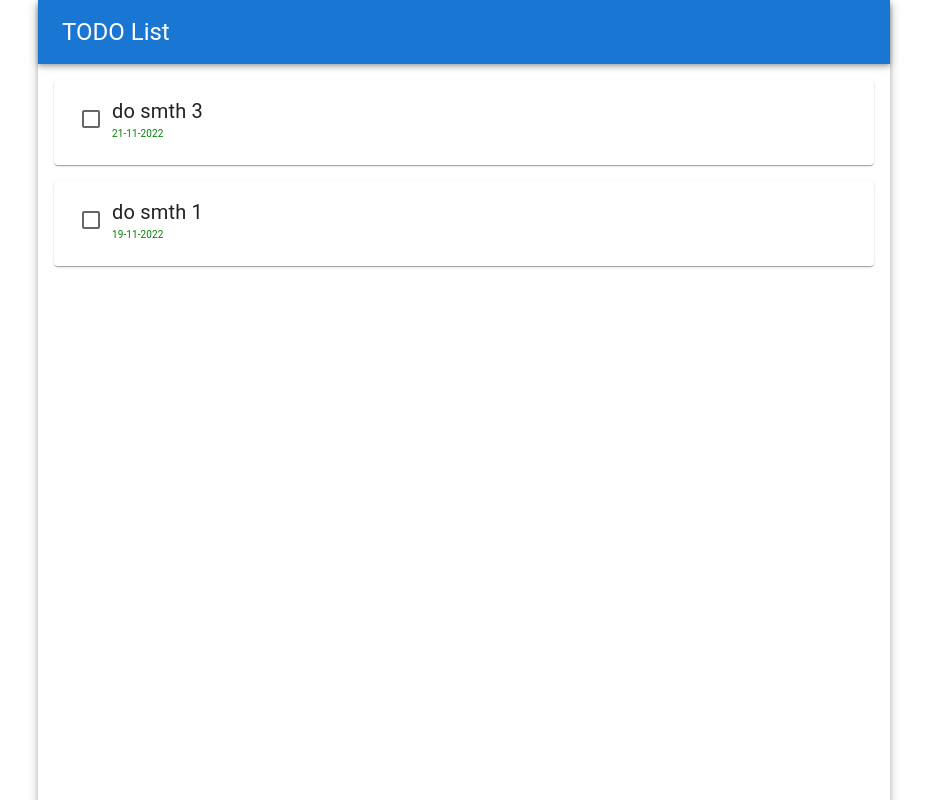
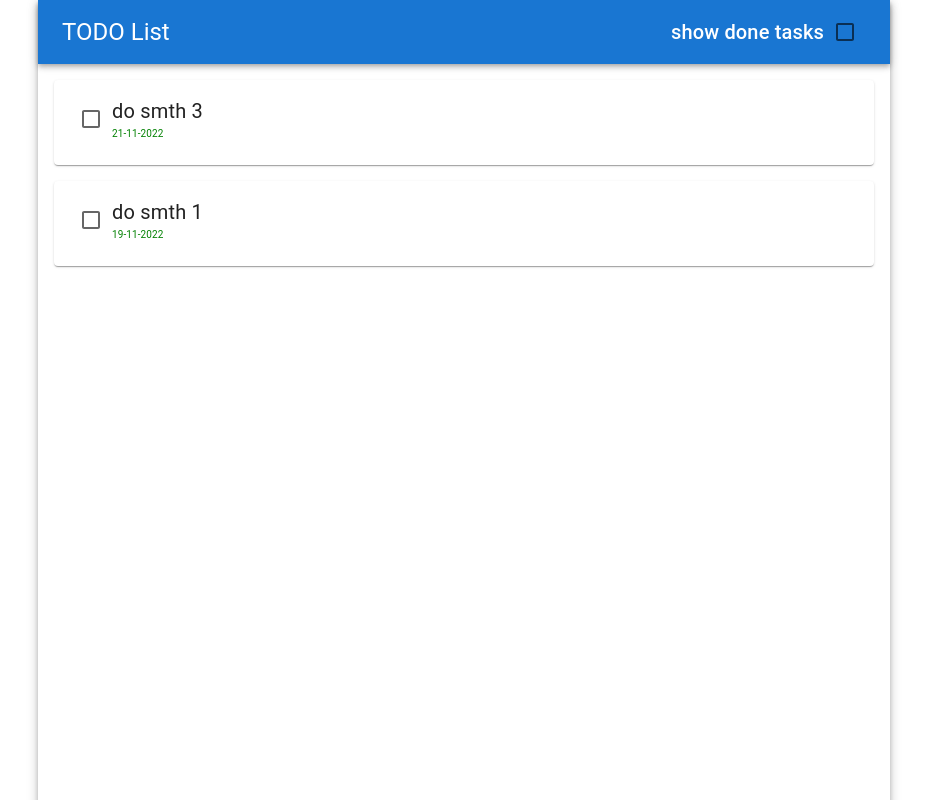
Before and after one commit to alexyasinsky/Portfolio-05.TODO-List-React, a React (Create React App) app: page / in a window 1280 px wide. Shown: the top 800 px of the page, without its empty margins (176-1103 px from the left). Built offline with nearby package versions, Linux system fonts and the light colour scheme.

Commit message:
showing done tasks added

```diff
--- a/src/App.js
+++ b/src/App.js
@@ -1,4 +1,4 @@
-import {AppBar, Container, Grid, Paper, Toolbar, Typography} from '@mui/material';
+import {Container, Grid, Paper} from '@mui/material';
 
 import './App.scss';
 
@@ -8,7 +8,8 @@ import TaskForm from "./components/TaskForm/TaskForm";
 import {useDispatch, useSelector} from "react-redux";
 import {selectShowTaskForm} from "./store/taskForm/selectors";
 import {clearCurrentTask, setFormCase, toggleShowTaskForm} from "./store/taskForm/actions";
-import {useCallback} from "react";
+import {useCallback, useState} from "react";
+import MyHeader from "./components/MyHeader/MyHeader";
 
 
 function App() {
@@ -16,34 +17,25 @@ function App() {
   const showTaskForm = useSelector(selectShowTaskForm);
 
   const dispatch = useDispatch();
+
   const showTaskFormButtonHandler = useCallback(()=> {
     dispatch(clearCurrentTask());
     dispatch(setFormCase('add'));
     dispatch(toggleShowTaskForm());
   }, [dispatch]);
 
+  const [isDoneTasksShown, setDoneTasksShown] = useState(false);
+
   return (
     <Container maxWidth="md" className='app'>
       <Paper elevation={5}>
         <Grid container direction='column'>
           <Grid item>
-            <header>
-              <AppBar position="static">
-                <Toolbar>
-                  <Typography
-                    variant="h5"
-                    noWrap
-                    component="h5"
-                  >
-                    TODO List
-                  </Typography>
-                </Toolbar>
-              </AppBar>
-            </header>
+            <MyHeader isDoneTasksShown={isDoneTasksShown} setDoneTasksShown={setDoneTasksShown}/>
           </Grid>
           <Grid item position='relative'>
               <main>
-                <TaskList/>
+                <TaskList isDoneTasksShown={isDoneTasksShown}/>
                 {showTaskForm ?
                   <TaskForm/>
                   :
--- /dev/null
+++ b/src/components/MyHeader/MyHeader.js
@@ -0,0 +1,36 @@
+import {AppBar, Box, Checkbox, Toolbar, Typography} from "@mui/material";
+import './MyHeader.scss'
+
+export default function MyHeader({isDoneTasksShown, setDoneTasksShown}) {
+
+  const handleCheckbox = (event) => {
+    setDoneTasksShown(event.target.checked);
+  };
+
+  return (
+    <AppBar position="static">
+      <Toolbar className='myHeader__toolbar'>
+        <Typography
+          variant="h5"
+          noWrap
+          component="h5"
+        >
+          TODO List
+        </Typography>
+        <Box className='myHeader__divider'/>
+        <Typography
+          variant="h6"
+          noWrap
+          component="h6"
+        >
+          show done tasks
+        </Typography>
+        <Checkbox
+          color="secondary"
+          checked={isDoneTasksShown}
+          onChange={handleCheckbox}
+        />
+      </Toolbar>
+    </AppBar>
+  )
+}
--- /dev/null
+++ b/src/components/MyHeader/MyHeader.scss
@@ -0,0 +1,8 @@
+.myHeader{
+  &__toolbar {
+    justify-content: space-between;
+  }
+  &__divider {
+    flex-grow: 1;
+  }
+}
--- a/src/components/TaskList.js
+++ b/src/components/TaskList.js
@@ -4,8 +4,14 @@ import {useSelector} from "react-redux";
 import {selectTasks} from "../store/tasks/selectors";
 
 
-export default function TaskList() {
-  const tasks = useSelector(selectTasks);
+export default function TaskList({isDoneTasksShown}) {
+  let tasks = useSelector(selectTasks);
+
+  if (!isDoneTasksShown) {
+    tasks = tasks.filter((item) => {
+      if (!item.done) return item
+    })
+  }
 
   return (
     <List sx={{
@@ -17,7 +23,7 @@ export default function TaskList() {
     }}>
       {
         tasks.map((item, idx) => {
-          if (!item.done) return (
+          return (
             <ListItem key={idx}>
               <TaskListItem task={item}/>
             </ListItem>
--- a/src/components/TaskListItem/TaskListItem.js
+++ b/src/components/TaskListItem/TaskListItem.js
@@ -8,10 +8,7 @@ import dayjs from "dayjs";
 import {toggleTask} from "../../store/tasks/actions";
 
 export default function TaskListItem({task}) {
-
   const dispatch = useDispatch();
-
-  const [checked, setChecked] = useState(task.done);
   const [dateClass, setDateClass] = useState('');
 
   const handler = useCallback(()=> {
@@ -20,15 +17,9 @@ export default function TaskListItem({task}) {
     dispatch(setCurrentTask(task));
   }, [dispatch, task]);
 
-  function handleChecking (e) {
-    setChecked(e.target.checked);
-  }
-
-  useEffect(()=> {
-    if (checked) {
-      dispatch(toggleTask(task.id));
-    }
-  }, [checked])
+  const handleChecking = useCallback(()=> {
+    dispatch(toggleTask(task.id));
+  }, [dispatch, task]);
 
   useEffect(()=> {
     if (dayjs(task.date).unix() === dayjs().hour(0).minute(0).second(0).millisecond(0).unix()) {
@@ -42,10 +33,10 @@ export default function TaskListItem({task}) {
     }
   }, [task]);
 
-  return(
+  return (
     <Card className='taskListItem__card'>
       <CardContent className='taskListItem__content'>
-        <Checkbox onChange={handleChecking} checked={checked}/>
+        <Checkbox onChange={handleChecking} checked={task.done}/>
         <div onClick={handler}>
           <Typography className='taskListItem__title'>
             {task.title}
```
